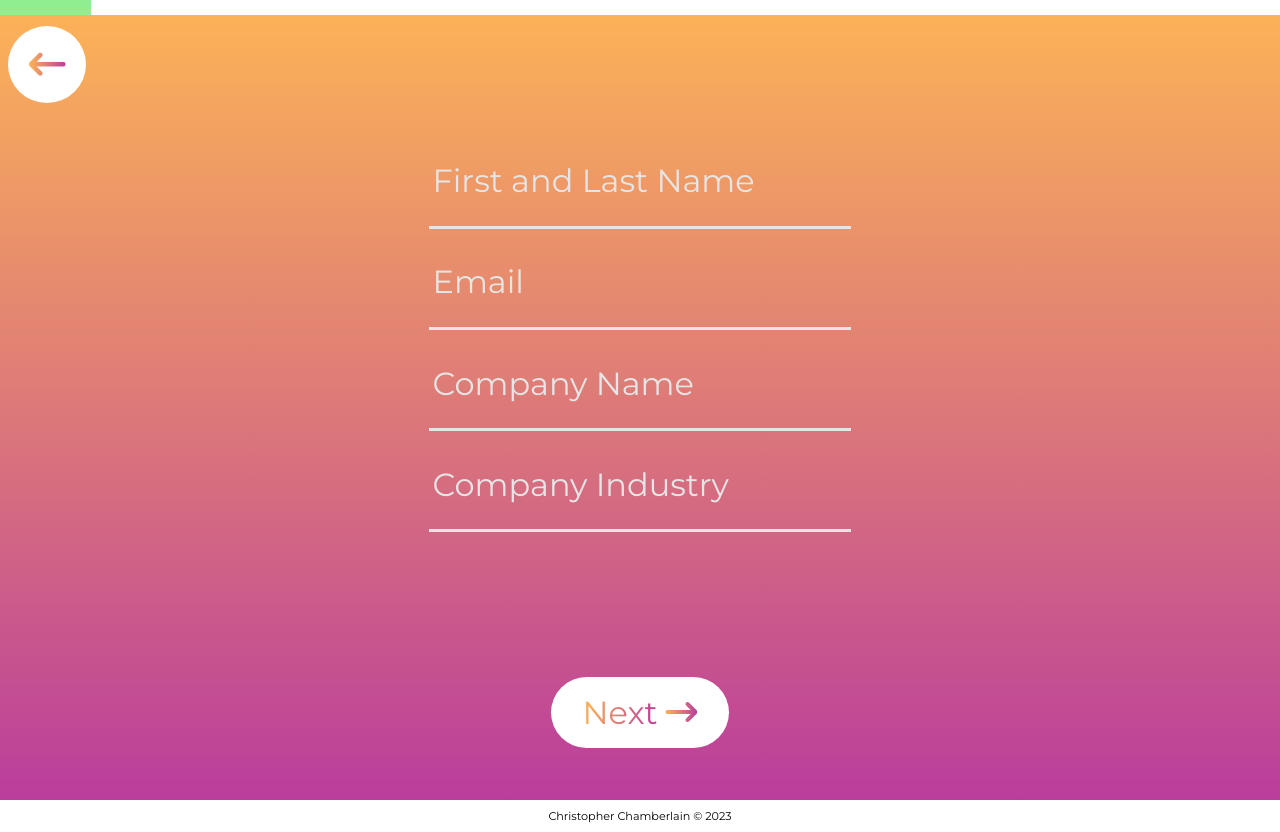
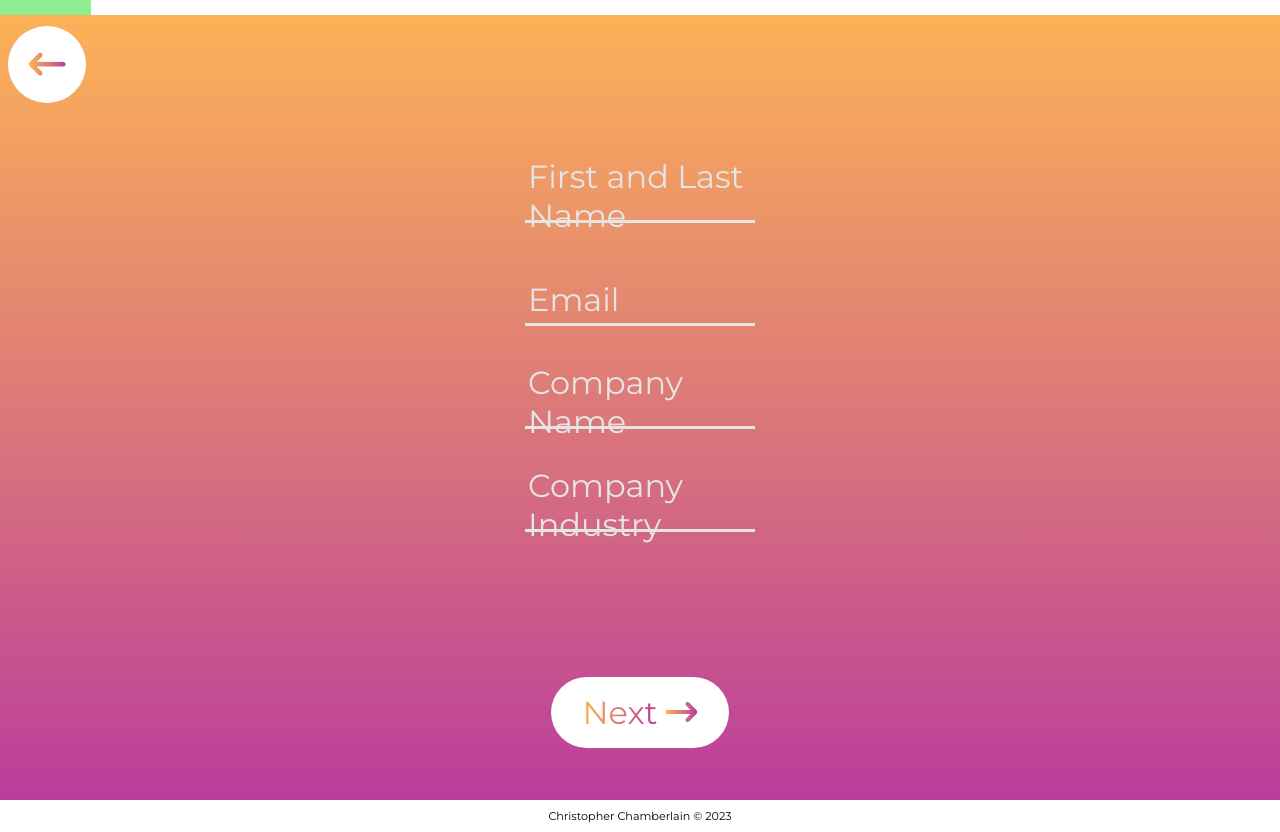
Before and after one commit to AkaraTawng/client-design-questionairre, a React (Vite) app: page / in a window 1280 px wide. Both pictures are taken after a click on the button "Let's go!". Built offline with nearby package versions, Linux system fonts and the light colour scheme.

Commit message:
adjust personalInfo base styles

```diff
--- a/src/components/Form.jsx
+++ b/src/components/Form.jsx
@@ -211,7 +211,7 @@ const PrevButton = styled.button`
     background-color: white;
     border: none;
     border-radius: 50%;
-    padding: 1rem 1.2rem;
+    padding: 0.8rem 1rem;
     font-size: 1.1rem;
     cursor: pointer;
 
--- a/src/components/PersonalInfo.jsx
+++ b/src/components/PersonalInfo.jsx
@@ -90,7 +90,6 @@ const PersonalInfoContainer = styled.div`
   justify-content: space-between;
   height: 45vh;
   margin-bottom: 7rem;
-  margin-top: -5rem;
 
   @media ${devices.mobileL} {
     height: 50vh;
@@ -103,13 +102,14 @@ const InputContainer = styled.div`
   display: flex;
   justify-content: center;
   align-items: center;
+  margin-top: 2.3rem;
 `;
 
 const Label = styled.span`
   position: absolute;
   left: 0;
   padding-left: .2rem;
-  font-size: 2.4rem;
+  font-size: 1rem;
   color: #e6e5e5;
   pointer-events: none;
   transition: 0.6s;
@@ -121,9 +121,9 @@ const Label = styled.span`
 
 const Input = styled.input`
   width: 100%;
-  padding: 1.7rem 1.2rem;
+  padding: 1rem 1.2rem;
   border: none;
-  font-size: 2rem;
+  font-size: 1rem;
   outline-color: transparent;
   background-color: transparent;
   border-bottom: 3px solid #e6e5e5;
@@ -140,8 +140,8 @@ const Input = styled.input`
   &:focus + span {
     color: white;
     transform: translateX(10px);
-    transform: translateY(-40px);
-    font-size: 1.5rem;
+    transform: translateY(-35px);
+    font-size: 0.8rem;
    }
 
 
```
